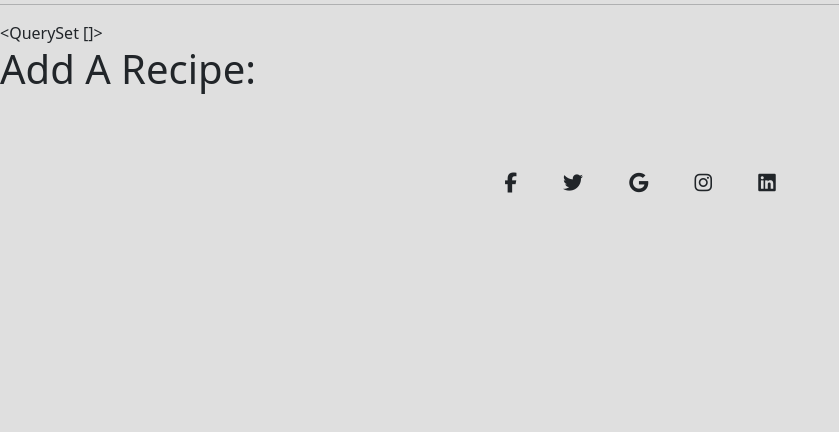
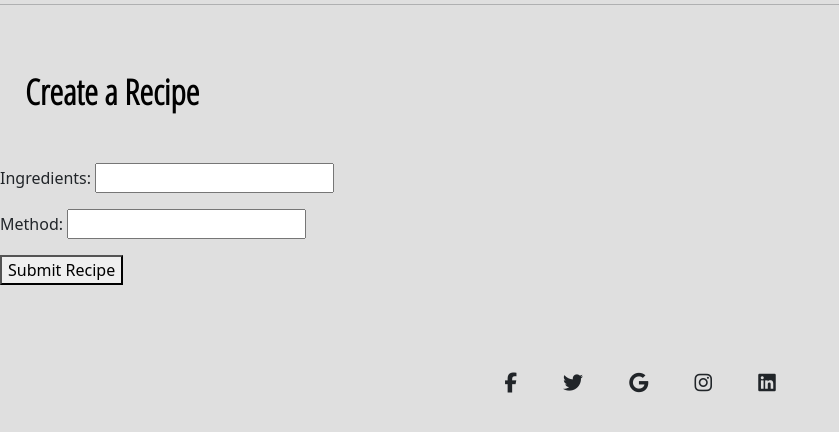
Before and after one commit to conorwalsh1/the-smoothie-hub, a Django app: page /create_recipe_form/ in a window 1280 px wide. Shown: the part 84-516 px from the top of the page, without its empty margins (0-839 px from the left). Run offline with Django 3.2, Linux system fonts and the light colour scheme; data that the repository does not hold is empty; some libraries are stand-ins or nearby versions.

Commit message:
Update view your smoothies file in template

```diff
--- a/create_recipe_form/urls.py
+++ b/create_recipe_form/urls.py
@@ -4,5 +4,5 @@ from django.urls import path
 
 urlpatterns = [
     path('', views.create_recipe_form, name='create_recipe_form'),
-    path('', views.view_your_recipes, name='view_your_recipes'),
+    path('view_your_recipes/', views.view_your_recipes, name='view_your_recipes'),
 ]
--- a/create_recipe_form/views.py
+++ b/create_recipe_form/views.py
@@ -1,4 +1,4 @@
-from django.shortcuts import render
+from django.shortcuts import render, redirect
 from .models import CreateRecipe
 
 # Create your views here.
@@ -12,5 +12,10 @@ def create_recipe_form(request):
     return render(request, "create_recipe_form.html", context)
 
 def view_your_recipes(request):
+    if request.method == 'POST':
+        ingredients = request.POST.get('ingredients')
+        method = request.POST.get('method')
+        CreateRecipe.objects.create(ingredients=ingredients, method=method)
 
+        return redirect('create_recipe_form.html')
     return render(request, "view_your_recipes.html")
--- a/static/css/style.css
+++ b/static/css/style.css
@@ -430,6 +430,8 @@ body {
     font-weight: 800;
 }
 
+/* Create Recipe Form */
+
 /* Media Queries */
 
 @media only screen and (max-width: 410px) {
--- a/templates/create_recipe_form.html
+++ b/templates/create_recipe_form.html
@@ -4,10 +4,27 @@
 
 {% block content %}
 
-{{ queryset }}
+    <h2 class="contact-title">Create a Recipe</h2>
 
-    <h1>Add A Recipe:</h1>
-
-
+    <form method="POST" action="create_recipe_form">
+        {% csrf_token %}
+        <div>
+            <p>
+                <label for="id_ingredients">Ingredients: </label>
+                <input type="text" id="id_ingredients" name="ingredients">
+            </p>
+        </div>
+        <div>
+            <p>
+                <label for="id_method">Method: </label>
+                <input type="text" id="id_method" name="method">
+            </p>
+        </div>
+        <div>
+            <p>
+                <button type="submit">Submit Recipe</button>
+            </p>
+        </div>
+    </form>
 
 {% endblock %}
--- a/templates/view_your_recipes.html
+++ b/templates/view_your_recipes.html
@@ -14,6 +14,7 @@
         </tr>
     {% endfor %}
 </table>
+<a href="/create_recipe_form">Add a recipe</a>
 
 
 {% endblock %}
--- a/thesmoothiehub/urls.py
+++ b/thesmoothiehub/urls.py
@@ -21,7 +21,7 @@ urlpatterns = [
     path('summernote/', include('django_summernote.urls')),
     path('', include('home.urls')),
     path('create_recipe_form/', include('create_recipe_form.urls')),
-    path('view_your_recipes/', include('view_your_recipes.urls')),
+    path('view_your_recipes/', include('create_recipe_form.urls')),
     path('about/', include('about.urls')),
     path('contact/', include('contact.urls')),
     path('recipes/', include('recipe.urls'), name='recipe_urls'),
```
